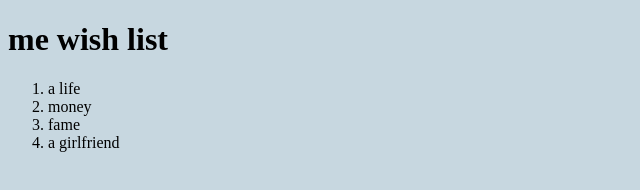
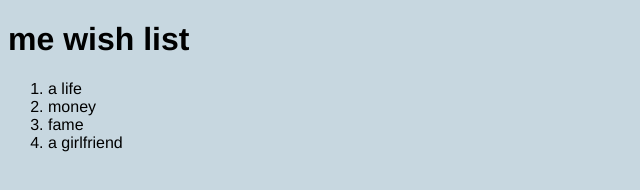
Before and after one commit to mmmmmmmmmmichael/mmmmmmmmmmichael.github.io, a plain HTML site: page wishlist.html in a window 1280 px wide. Shown: the whole page, without its empty margins (0-640 px from the left). Drawn offline with Linux system fonts and the light colour scheme.

Commit message:
Update wishlist.html

```diff
--- a/wishlist.html
+++ b/wishlist.html
@@ -5,7 +5,8 @@
         <title>HTML basics</title>
 
         <style>
-              body { background-color: rgb(199, 215, 224) ; }
+              body { background-color: rgb(199, 215, 224) ;
+                     font-family: "Helvetica", sans-serif;}
         </style>
     </head>
     <body>
```
